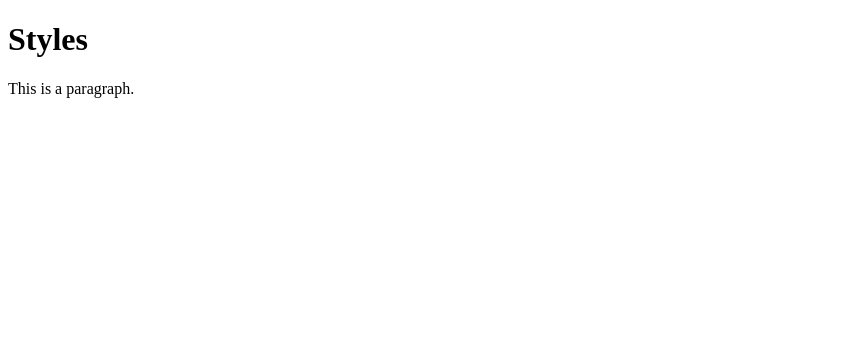
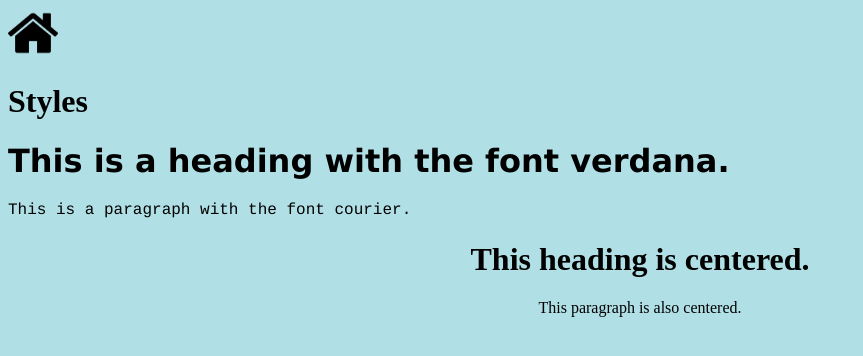
Before and after one commit to katiehsieh/katiehsieh.github.io, a plain HTML site: page exercises/styles.html in a window 1280 px wide. Shown: the whole page, without its empty margins (0-863 px from the left). Drawn offline with Linux system fonts and the light colour scheme.

Commit message:
Update styles.html

```diff
--- a/exercises/styles.html
+++ b/exercises/styles.html
@@ -1,10 +1,17 @@
 <!DOCTYPE html>
 <html>
 <title>Styles</title>
-<body>
+<body style="background-color:powderblue;">
 
+  <a href="index.html">
+    <img src="/images/home.png" alt="home" width="50" height="50">
+  </a>
   <h1>Styles</h1>
-  <p>This is a paragraph.</p>
+  <h1 style="font-family:verdana;">This is a heading with the font verdana.</h1>
+  <p style="font-family:courier;">This is a paragraph with the font courier.</p>
+
+  <h1 style="text-align:center;">This heading is centered.</h1>
+  <p style="text-align:center;">This paragraph is also centered.</p>
 
 </body>
 </html>
```
